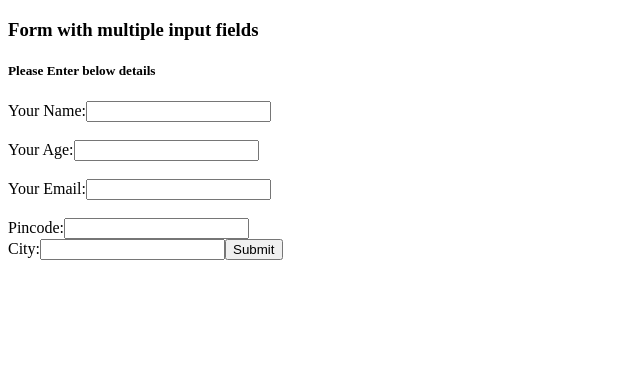
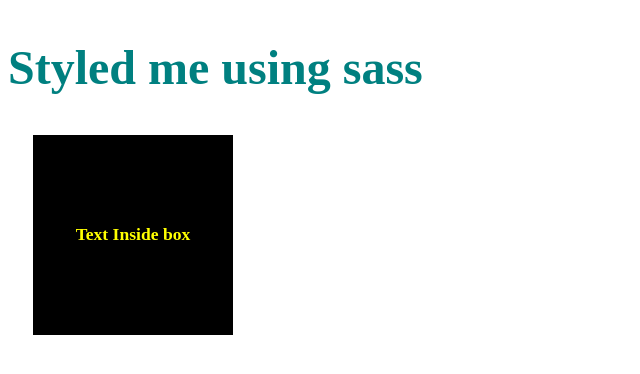
Before and after one commit to muazimmaqbool/Reactjs-with-Me, a React (Create React App) app: page / in a window 1280 px wide. Shown: the top 374 px of the page, without its empty margins (0-640 px from the left). Built offline with nearby package versions, Linux system fonts and the light colour scheme.

Commit message:
Sass Style Updated

```diff
--- a/src/App.jsx
+++ b/src/App.jsx
@@ -69,7 +69,7 @@ function App() {
 
       {/*used to explain forms in react */}
       {/* <Forms/> */}
-      <Forms2/>
+      {/* <Forms2/> */}
 
       {/*used to explain routing: explained in notebook and on pdf*/}
       {/* <Routing/> */}
@@ -78,7 +78,7 @@ function App() {
       {/* <Home/> */}
 
       {/*this component is inside SASS Styling*/}
-      {/* <HomeSASS/>  */}
+      <HomeSASS/>
 
       {/*used to explain memo */}
       {/* <Memo/> */}
--- a/src/Components/Routing.jsx
+++ b/src/Components/Routing.jsx
@@ -32,7 +32,7 @@ const Routing = () => {
 export default Routing;
 
 /*
- study it form notebook , pdf, and from w3schools
+ study it form notebook
 
  Important:
   Router: Routing is a prcoess by which user is directed to the different pages
@@ -46,7 +46,7 @@ export default Routing;
       Dynamic routing is the routing that takes place as your app is rendering, not in a configuration
       or convention outside of a running app
 
-      //dynamic routes:
+      dynamic routes:
         <Route path="/user/:id" element={<User/>}/>
         <Route path="/user/new" element={<User/>}/>
       Means: /user/:id and /user/new are both same they take to the user component
--- a/src/SASS Styling/HomeSASS.jsx
+++ b/src/SASS Styling/HomeSASS.jsx
@@ -3,7 +3,10 @@ import '../SASS Styling/style.scss'
 const HomeSASS = () => {
   return (
     <>
-        <h2 className='h2-style'>Style me using sass</h2>
+        <h2 className='h2-style'>Styled me using sass</h2>
+        <div className='box'>
+          <p>Text Inside box</p>
+        </div>
     </>
   )
 }
--- a/src/SASS Styling/style.scss
+++ b/src/SASS Styling/style.scss
@@ -1,14 +1,31 @@
-
-.h2-style{
+.h2-style {
   color: teal;
   font-size: 3rem;
   width: fit-content;
   transition: 0.5s ease;
-    &:hover{
+  &:hover {
     color: blue;
     border: 1px black solid;
     transform: translateX(350px);
     border-radius: 10px;
   }
-
 }
+.box {
+  width: 200px;
+  height: 200px;
+  background-color: black;
+  display: flex;
+  justify-content: center;
+  align-items: center;
+  margin: 25px;
+  p {
+    font-size: 1.1rem;
+    color: yellow;
+    font-weight: 700;
+  }
+  transition: 1s ease;
+  &:hover{
+    border-radius: 50%;
+    transform: rotate(360deg);
+  }
+}
```
Lines whose indentation alone changed are shown as unchanged.
